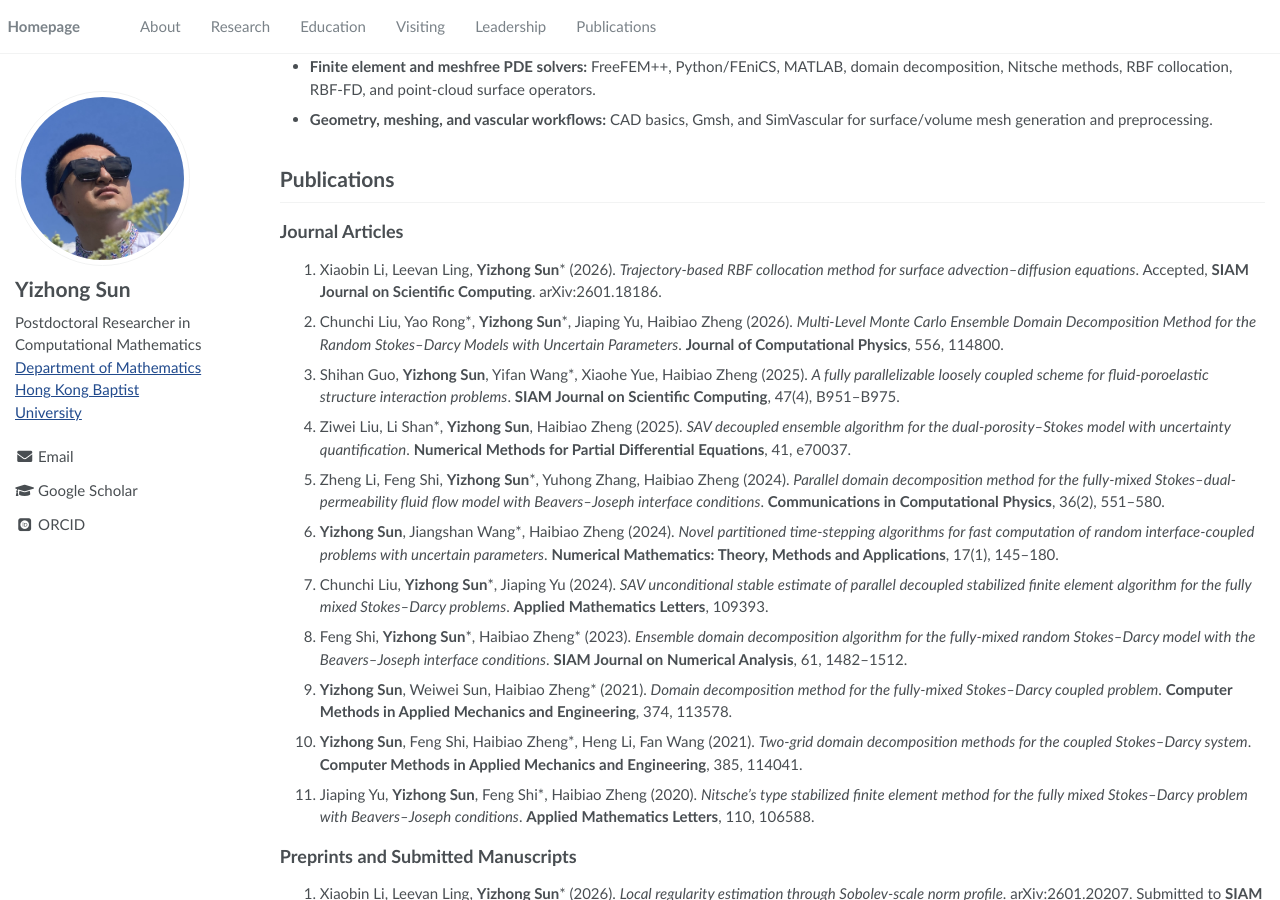
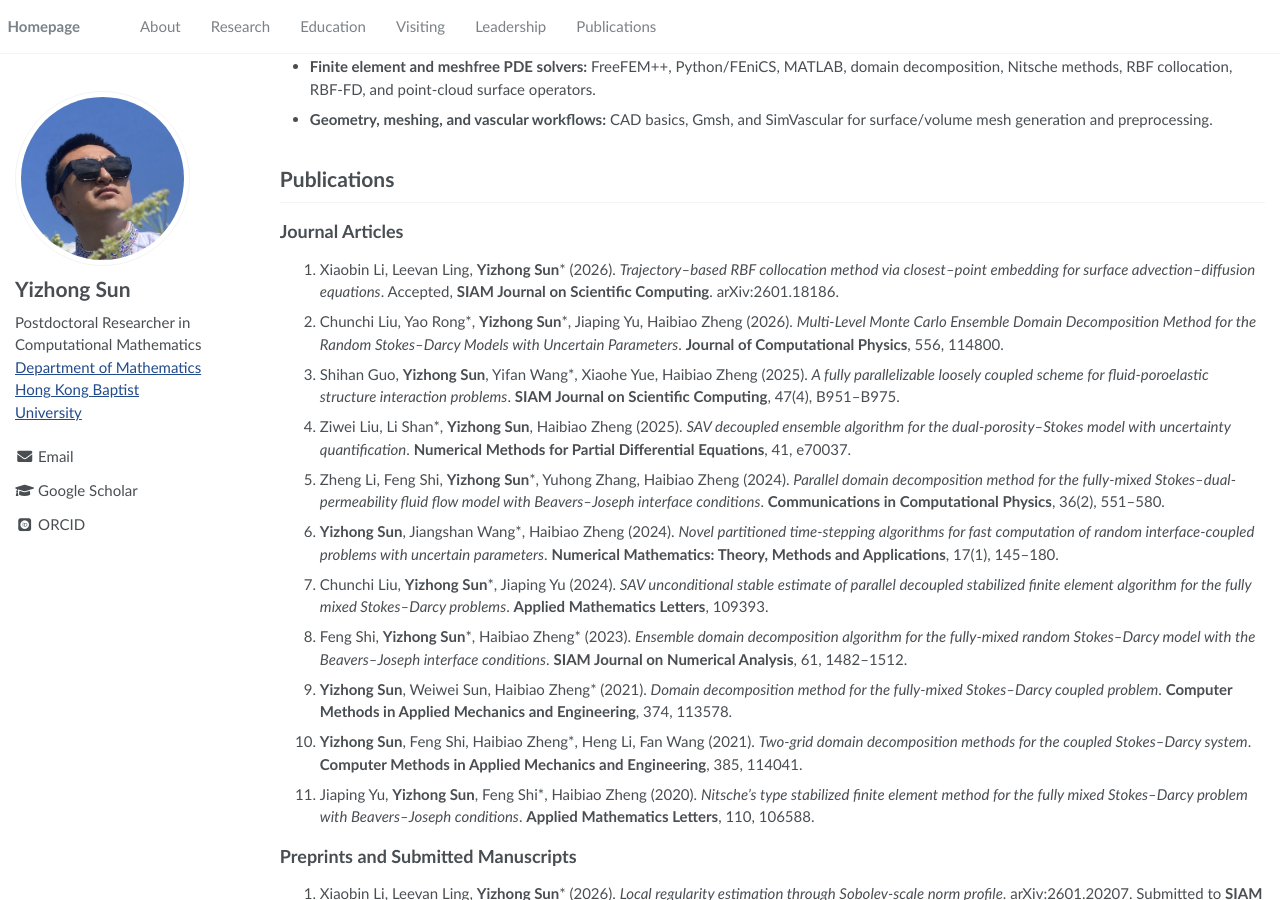
Before and after one commit to yzsun95/yzsun95.github.io, a Jekyll site: the page built from _pages/about.md, in a window 1280 px wide and 900 px high, scrolled down 2280 px. Built offline with Jekyll 4.4.1, drawn with Linux system fonts in a browser that asks for light colours; some web fonts are replaced.

Commit message:
Update about.md

```diff
--- a/_pages/about.md
+++ b/_pages/about.md
@@ -148,7 +148,7 @@ My research spans stable and scalable finite element methods for interface-coupl
 
 ## Journal Articles
 
-1. Xiaobin Li, Leevan Ling, **Yizhong Sun**\* (2026). *Trajectory-based RBF collocation method for surface advection--diffusion equations*. Accepted, **SIAM Journal on Scientific Computing**. arXiv:2601.18186.
+1. Xiaobin Li, Leevan Ling, **Yizhong Sun**\* (2026). *Trajectory--based RBF collocation method via closest--point embedding for surface advection--diffusion equations*. Accepted, **SIAM Journal on Scientific Computing**. arXiv:2601.18186.
 
 2. Chunchi Liu, Yao Rong\*, **Yizhong Sun**\*, Jiaping Yu, Haibiao Zheng (2026). *Multi-Level Monte Carlo Ensemble Domain Decomposition Method for the Random Stokes--Darcy Models with Uncertain Parameters*. **Journal of Computational Physics**, 556, 114800.
 
```
